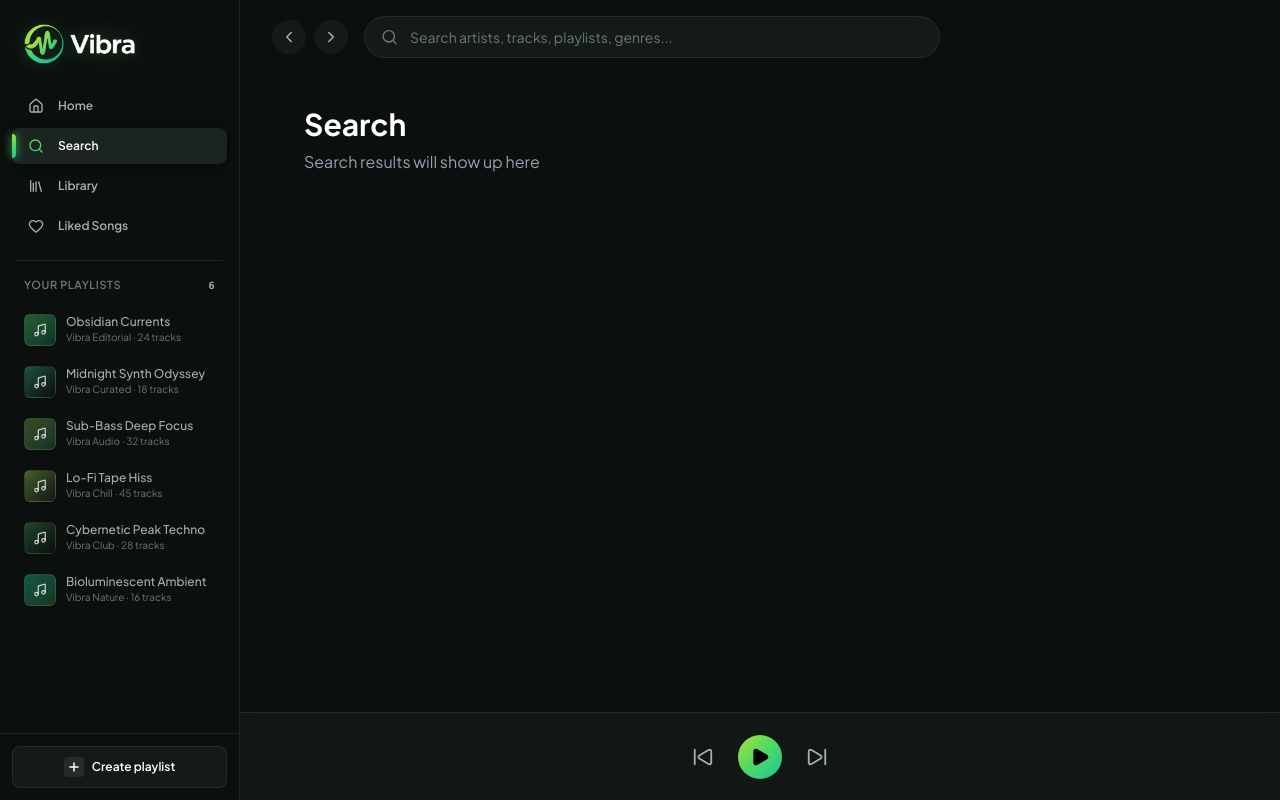
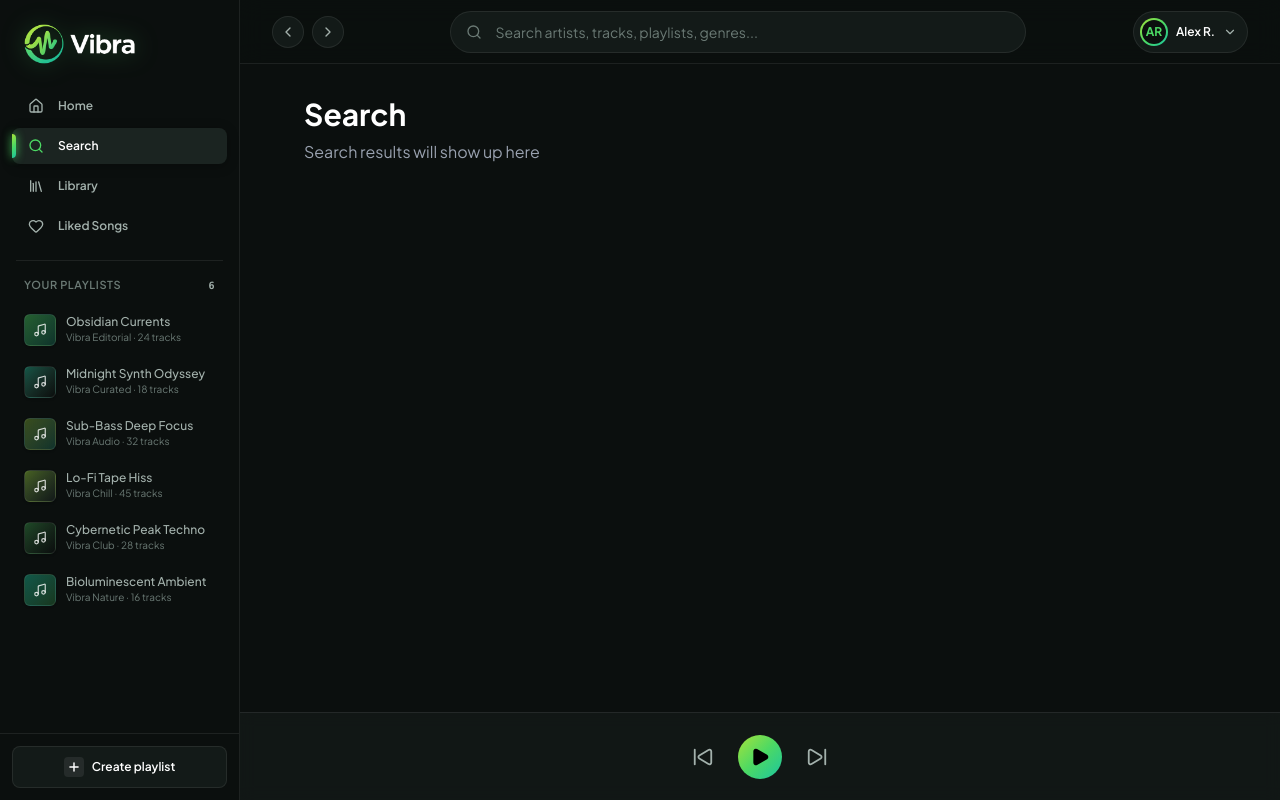
Before and after one commit to AljuSabu/MusicPlayer, a Next.js app: page /search in a window 1280 px wide. Built offline with nearby package versions, Linux system fonts and the light colour scheme.

Commit message:
top bar designed

```diff
--- a/src/components/TopBar.tsx
+++ b/src/components/TopBar.tsx
@@ -1,23 +1,161 @@
-import { ChevronLeft, ChevronRight, Search } from 'lucide-react';
+'use client';
+
+import { useEffect, useRef, useState } from 'react';
+import { usePathname, useRouter, useSearchParams } from 'next/navigation';
+import {
+  ChevronLeft,
+  ChevronRight,
+  Search,
+  X,
+  ChevronDown,
+  Settings,
+  LogOut,
+} from 'lucide-react';
 
 export default function TopBar() {
+  const router = useRouter();
+  const pathname = usePathname();
+  const searchParams = useSearchParams();
+
+  const urlQuery = searchParams.get('q') ?? '';
+  const [query, setQuery] = useState(urlQuery); // starts from the URL, e.g. after a refresh
+  const [isDropdownOpen, setIsDropdownOpen] = useState(false);
+  const dropdownRef = useRef<HTMLDivElement>(null);
+
+  // Clear the box when you leave the search page (e.g. click Home)
+  useEffect(() => {
+    // eslint-disable-next-line react-hooks/set-state-in-effect
+    if (pathname !== '/search') setQuery('');
+  }, [pathname]);
+
+  // Debounced search: wait 400ms after typing stops, then update the URL
+  useEffect(() => {
+    const trimmed = query.trim();
+    if (trimmed === urlQuery) return;
+
+    const timer = setTimeout(() => {
+      if (trimmed) {
+        const url = `/search?q=${encodeURIComponent(trimmed)}`;
+        // replace while already searching, so Back doesn't step through every keystroke
+        if (pathname === '/search') router.replace(url);
+        else router.push(url);
+      } else if (pathname === '/search') {
+        router.replace('/search');
+      }
+    }, 400);
+
+    return () => clearTimeout(timer);
+  }, [query, urlQuery, pathname, router]);
+
+  // Close dropdown on outside click
+  useEffect(() => {
+    function handleClickOutside(event: MouseEvent) {
+      if (dropdownRef.current && !dropdownRef.current.contains(event.target as Node)) {
+        setIsDropdownOpen(false);
+      }
+    }
+    document.addEventListener('mousedown', handleClickOutside);
+    return () => document.removeEventListener('mousedown', handleClickOutside);
+  }, []);
+
   return (
-    <header className="flex items-center gap-4 px-8 py-4">
-      <div className="flex gap-2">
-        <button className="rounded-full bg-surface p-2 text-fg-2 hover:text-fg" aria-label="Back">
-          <ChevronLeft size={18} />
+    <header className="relative z-40 flex h-16 shrink-0 items-center justify-between gap-6 border-b border-white/8 bg-[#0B0F0E]/80 px-6 backdrop-blur-md sm:px-8">
+      {/* Left Section: Back/Forward Circular Buttons */}
+      <div className="flex shrink-0 items-center gap-2">
+        <button
+          onClick={() => router.back()}
+          aria-label="Go back"
+          className="flex h-8 w-8 items-center justify-center rounded-full border border-white/8 bg-surface text-[#A3B1AC] transition-colors duration-150 hover:border-white/20 hover:bg-[#1B2421] hover:text-white active:scale-95"
+        >
+          <ChevronLeft className="h-4 w-4" />
         </button>
-        <button className="rounded-full bg-surface p-2 text-fg-2 hover:text-fg" aria-label="Forward">
-          <ChevronRight size={18} />
+
+        <button
+          onClick={() => router.forward()}
+          aria-label="Go forward"
+          className="flex h-8 w-8 items-center justify-center rounded-full border border-white/8 bg-surface text-[#A3B1AC] transition-colors duration-150 hover:border-white/20 hover:bg-[#1B2421] hover:text-white active:scale-95"
+        >
+          <ChevronRight className="h-4 w-4" />
         </button>
       </div>
 
-      <div className="flex max-w-xl flex-1 items-center gap-3 rounded-full border border-line bg-surface px-4 py-2.5 focus-within:border-brand">
-        <Search size={18} className="text-fg-3" />
-        <input
-          placeholder="Search artists, tracks, playlists, genres..."
-          className="w-full bg-transparent text-sm outline-none placeholder:text-fg-3"
-        />
+      {/* Center: Large Pill-Shaped Search Input */}
+      <div className="mx-auto max-w-xl flex-1">
+        <div className="relative">
+          <Search className="pointer-events-none absolute left-4 top-1/2 h-4 w-4 -translate-y-1/2 text-[#6B7A75]" />
+          <input
+            type="text"
+            value={query}
+            onChange={(e) => setQuery(e.target.value)}
+            placeholder="Search artists, tracks, playlists, genres..."
+            aria-label="Search Vibra music streaming catalog"
+            className="w-full rounded-full border border-white/8 bg-surface py-2.5 pl-11 pr-10 text-xs font-normal text-white placeholder-[#6B7A75] transition-all duration-150 focus:border-[#4CD964] focus:outline-none focus:ring-2 focus:ring-[#4CD964]/20 sm:text-sm"
+          />
+          {query && (
+            <button
+              onClick={() => setQuery('')}
+              aria-label="Clear search text"
+              className="absolute right-3.5 top-1/2 -translate-y-1/2 rounded-full p-1 text-[#6B7A75] transition-colors hover:bg-white/8 hover:text-white"
+            >
+              <X className="h-3.5 w-3.5" />
+            </button>
+          )}
+        </div>
+      </div>
+
+      {/* Right Section: User Avatar with Dropdown */}
+      <div className="relative flex shrink-0 items-center gap-3" ref={dropdownRef}>
+        <button
+          onClick={() => setIsDropdownOpen(!isDropdownOpen)}
+          aria-expanded={isDropdownOpen}
+          aria-label="User account menu"
+          className="flex items-center gap-2 rounded-full border border-white/8 bg-surface p-1.5 pr-2.5 transition-colors duration-150 hover:border-white/20 hover:bg-[#1B2421]"
+        >
+          {/* Avatar with Brand Gradient Ring */}
+          <div className="brand-gradient flex h-7 w-7 items-center justify-center rounded-full p-0.5">
+            <div className="flex h-full w-full items-center justify-center rounded-full bg-[#0B0F0E] text-xs font-bold text-[#4CD964]">
+              AR
+            </div>
+          </div>
+
+          <span className="hidden text-xs font-semibold text-white sm:inline">Alex R.</span>
+          <ChevronDown
+            className={`h-3.5 w-3.5 text-[#A3B1AC] transition-transform duration-200 ${
+              isDropdownOpen ? 'rotate-180' : ''
+            }`}
+          />
+        </button>
+
+        {/* User Dropdown Menu */}
+        {isDropdownOpen && (
+          <div className="animate-fadeIn absolute right-0 top-12 z-50 w-64 rounded-2xl border border-white/12 bg-surface py-2 shadow-[0_16px_40px_rgba(0,0,0,0.8)]">
+            <div className="border-b border-white/6 px-4 py-2.5">
+              <p className="text-xs font-bold text-white">Alex Rivera</p>
+              <div className="mt-0.5 flex items-center gap-1.5">
+                <span className="h-1.5 w-1.5 rounded-full bg-[#4CD964]" />
+                <p className="text-[11px] font-medium text-[#4CD964]">Free plan</p>
+              </div>
+            </div>
+
+            <div className="py-1">
+              <button
+                onClick={() => setIsDropdownOpen(false)}
+                className="flex w-full items-center gap-2.5 px-4 py-2 text-left text-xs text-[#A3B1AC] transition-colors hover:bg-white/4 hover:text-white"
+              >
+                <Settings className="h-4 w-4 text-[#6B7A75]" />
+                <span>Settings</span>
+              </button>
+
+              <button
+                onClick={() => setIsDropdownOpen(false)}
+                className="flex w-full items-center gap-2.5 px-4 py-2 text-left text-xs text-error transition-colors hover:bg-error/10"
+              >
+                <LogOut className="h-4 w-4" />
+                <span>Sign Out</span>
+              </button>
+            </div>
+          </div>
+        )}
       </div>
     </header>
   );
```
